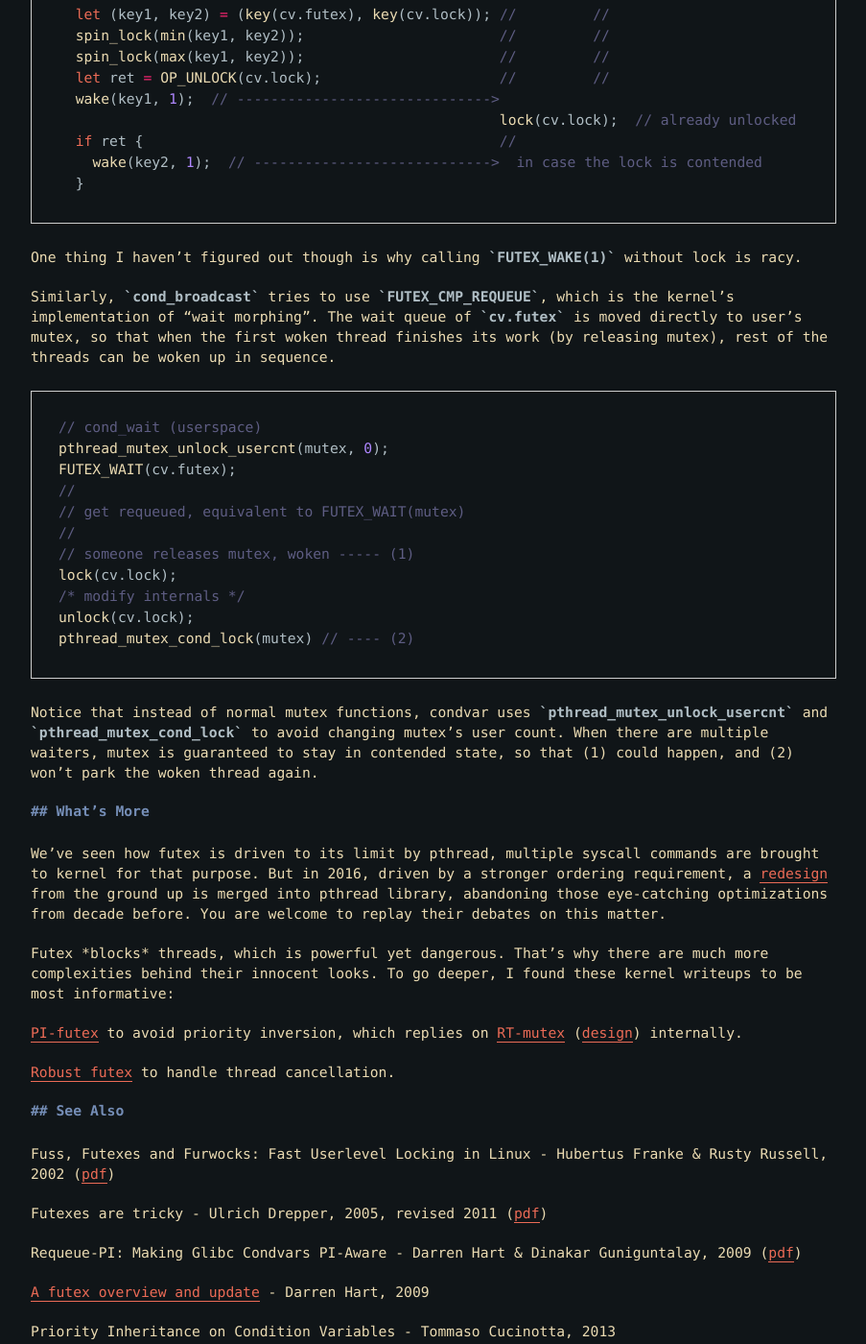
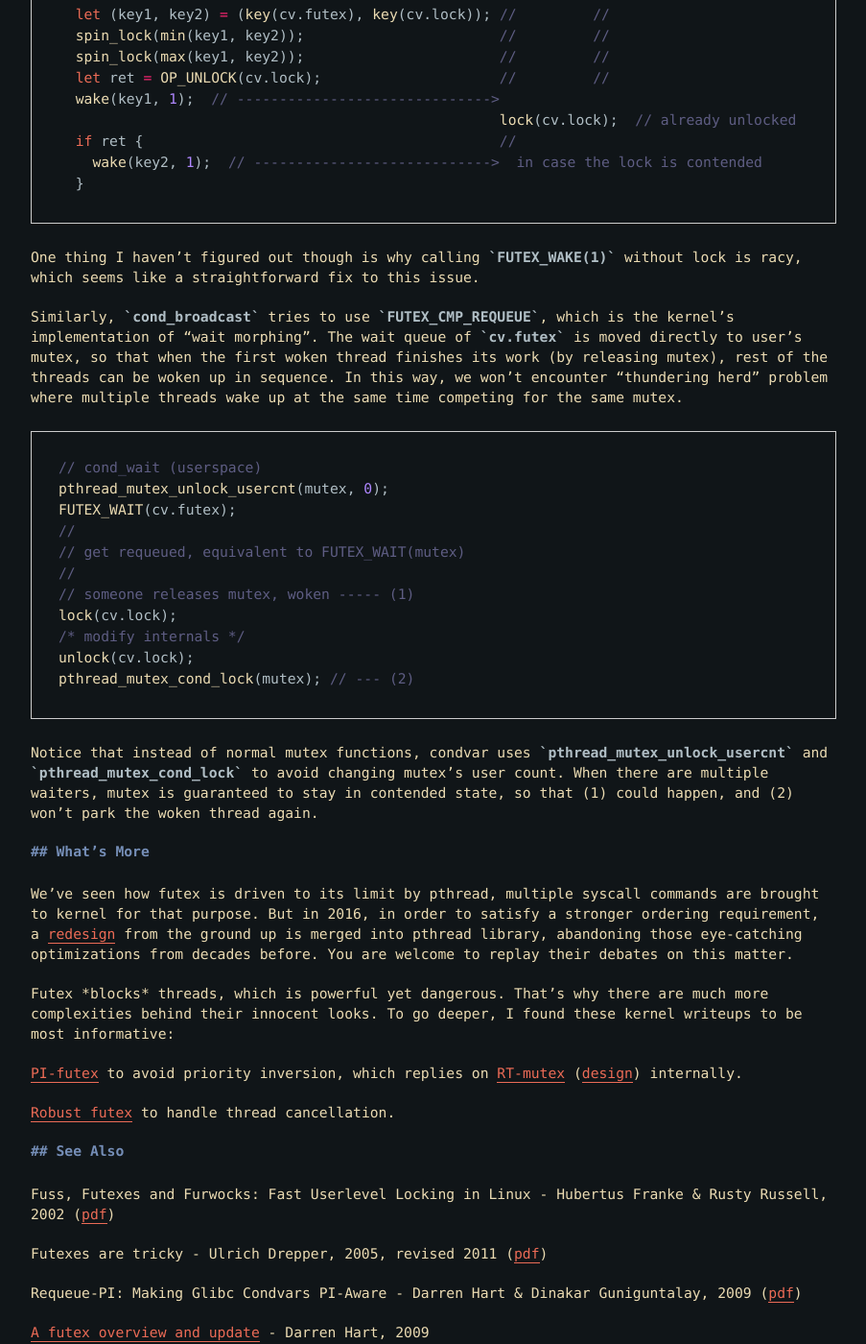
Before and after one commit to tabokie/tabokie.github.io, a Jekyll site: the page built from _posts/2021-1-30-futex-reacquainted.md, in a window 1280 px wide and 1400 px high, scrolled down 5039 px. Shown: the whole window at 96% size, without its empty margins (188-1091 px from the left). Built offline with Jekyll 4.4.1, drawn with Linux system fonts in a browser that asks for light colours; some of the changed text lies outside the part shown.

Commit message:
minor working
Signed-off-by: tabokie <xy.tao@outlook.com>

````diff
--- a/_posts/2021-1-30-futex-reacquainted.md
+++ b/_posts/2021-1-30-futex-reacquainted.md
@@ -53,7 +53,7 @@ In the incorrect version, this thread can block indefinitely when the signal has
     ----------
 </div>
 
-Kernel uses a fixed-size, seperate chaining, central hash table to store mappings between user provided address and the threads blocking on it (wait queue). A futex won't occupy any resource until it becomes hot. What puzzles me a little is why they didn't bother to maintain private wait queues for individual futexes, guess the benefit of fewer key comparisons isn't worth the complexity.
+Kernel uses a fixed-size, seperate chaining, central hash table to store mappings between user provided address and the waiting threads (wait queue). A futex won't occupy any resource until some threads start blocking on it. What puzzles me a little is why they didn't bother to maintain private wait queues for individual futexes, guess the benefit of fewer key comparisons isn't worth the complexity.
 
 Unsurprisingly, this table becomes a performance bottleneck as computing nodes scale out, and poses challenge to system predictability. In a [talk](https://www.youtube.com/watch?v=-8c47dHuGIY) by SUSE engineer, three major issues were identified:
 
@@ -161,7 +161,7 @@ fn cond_broadcast(cv):
   }
 ```
 
-What interests me most is how condvar interplays with futexes. Unlike what I expected, condvar owns two futexes, the first is `cv.lock` used to synchronize internal modifications, the second is `cv.futex` used to park threads. Besides them, condvar also interacts with the user provided mutex, which has one futex inside.
+What interests me most is how condvar interplays with futexes. Unlike what I expected, condvar owns two futexes: the first is `cv.lock`, used to synchronize internal modifications; the second is `cv.futex`, used to park threads. Besides them, condvar also interacts with the user provided mutex, which has one futex inside.
 
 It is important for condvar to manage its own lock, because `cond_signal` can be called without lock, stated by [POSIX](https://pubs.opengroup.org/onlinepubs/009696699/functions/pthread_cond_broadcast.html):
 
@@ -190,9 +190,9 @@ FUTEX_WAKE_OP(cv.futex, 1, cv.lock, 1);             FUTEX_WAIT(cv.futex);
   }
 ```
 
-One thing I haven't figured out though is why calling `FUTEX_WAKE(1)` without lock is racy.
+One thing I haven't figured out though is why calling `FUTEX_WAKE(1)` without lock is racy, which seems like a straightforward fix to this issue.
 
-Similarly, `cond_broadcast` tries to use `FUTEX_CMP_REQUEUE`, which is the kernel's implementation of "wait morphing". The wait queue of `cv.futex` is moved directly to user's mutex, so that when the first woken thread finishes its work (by releasing mutex), rest of the threads can be woken up in sequence.
+Similarly, `cond_broadcast` tries to use `FUTEX_CMP_REQUEUE`, which is the kernel's implementation of "wait morphing". The wait queue of `cv.futex` is moved directly to user's mutex, so that when the first woken thread finishes its work (by releasing mutex), rest of the threads can be woken up in sequence. In this way, we won't encounter "thundering herd" problem where multiple threads wake up at the same time competing for the same mutex.
 
 ```rust
 // cond_wait (userspace)
@@ -205,7 +205,7 @@ FUTEX_WAIT(cv.futex);
 lock(cv.lock);
 /* modify internals */
 unlock(cv.lock);
-pthread_mutex_cond_lock(mutex) // ---- (2)
+pthread_mutex_cond_lock(mutex); // --- (2)
 ```
 
 Notice that instead of normal mutex functions, condvar uses `pthread_mutex_unlock_usercnt` and `pthread_mutex_cond_lock` to avoid changing mutex's user count. When there are multiple waiters, mutex is guaranteed to stay in contended state, so that (1) could happen, and (2) won't park the woken thread again.
@@ -370,7 +370,7 @@ Sure, why not. -->
 
 ## What's More
 
-We've seen how futex is driven to its limit by pthread, multiple syscall commands are brought to kernel for that purpose. But in 2016, driven by a stronger ordering requirement, a [redesign](https://github.com/bminor/glibc/commit/ed19993b5b0d05d62cc883571519a67dae481a14) from the ground up is merged into pthread library, abandoning those eye-catching optimizations from decade before. You are welcome to replay their debates on this matter.
+We've seen how futex is driven to its limit by pthread, multiple syscall commands are brought to kernel for that purpose. But in 2016, in order to satisfy a stronger ordering requirement, a [redesign](https://github.com/bminor/glibc/commit/ed19993b5b0d05d62cc883571519a67dae481a14) from the ground up is merged into pthread library, abandoning those eye-catching optimizations from decades before. You are welcome to replay their debates on this matter.
 
 Futex *blocks* threads, which is powerful yet dangerous. That's why there are much more complexities behind their innocent looks. To go deeper, I found these kernel writeups to be most informative:
 
````
Also changed, not shown: other parts of _posts/2021-1-30-futex-reacquainted.md (+3 -3 lines).
